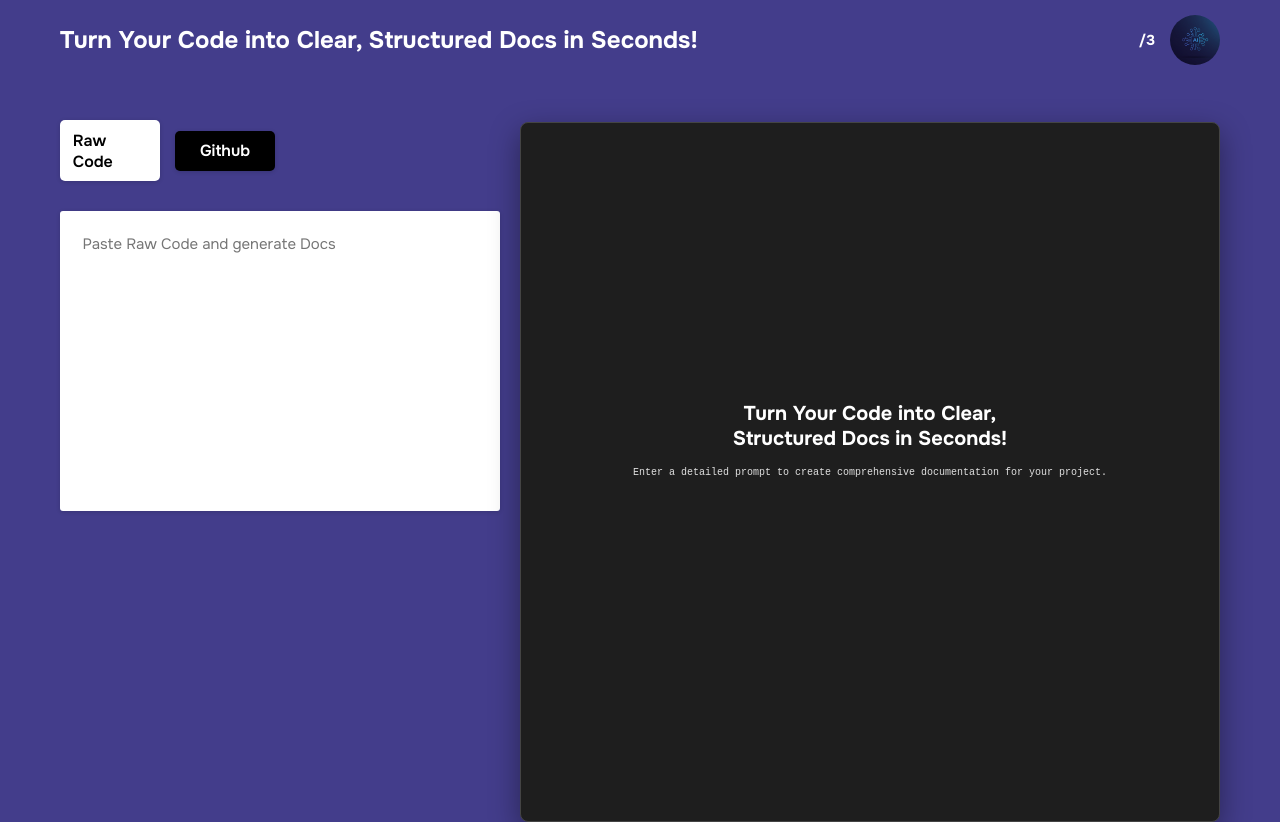
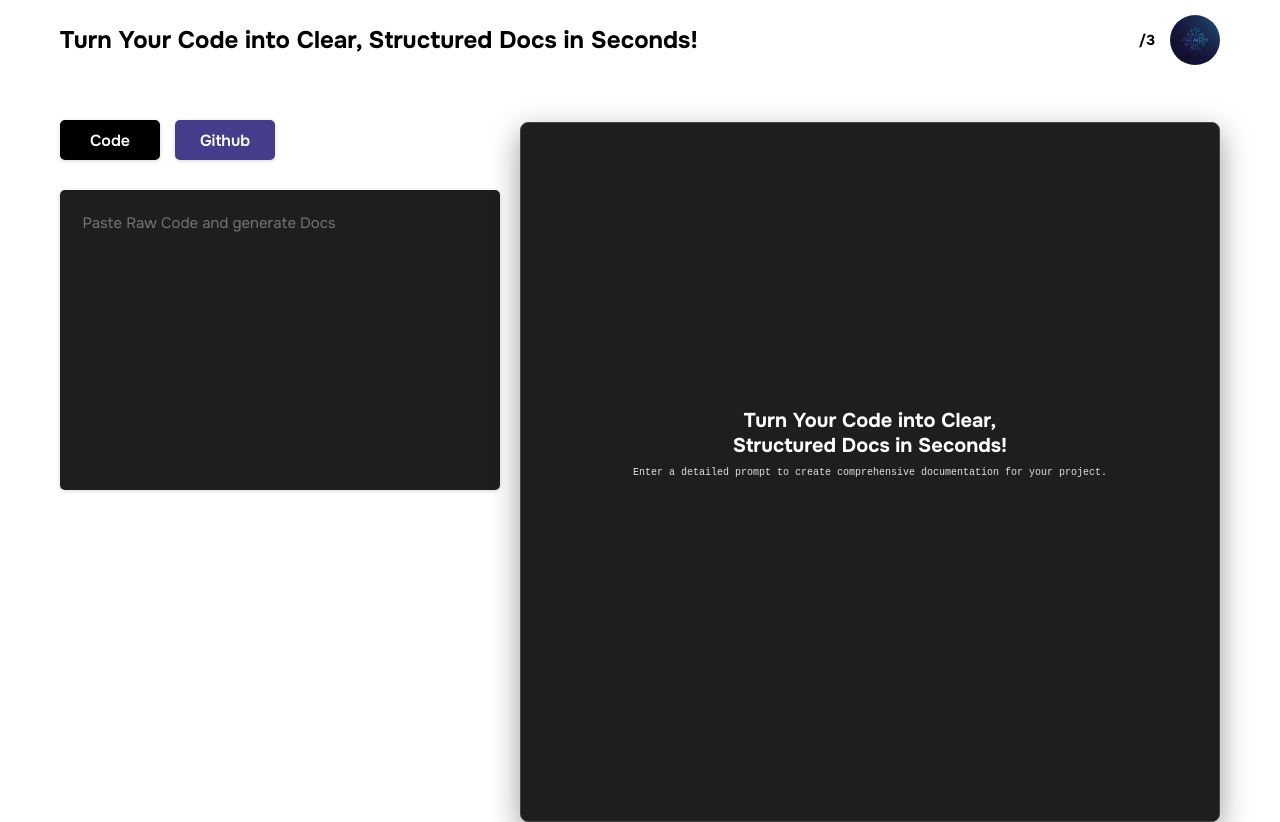
Before and after one commit to nuex001/AIDOC, a React (Vite) app: page / in a window 1280 px wide. Built offline with nearby package versions, Linux system fonts and the light colour scheme; no server answers; sample sign-in values are in the browser's storage.

Commit message:
worked on changing the colors to a better friendly environment

```diff
--- a/src/assets/css/home.css
+++ b/src/assets/css/home.css
@@ -76,12 +76,11 @@
   font-family: "Onest", sans-serif;
   font-size: 1.6em;
   font-weight: 600;
-  color: var(--text);
   padding: 0.6em 0.8em;
   align-items: center;
   justify-content: center;
   gap: 0.5em;
-  color: var(--text);
+  color: var(--bg);
   background: var(--header);
   border: none;
   outline: none;
@@ -92,7 +91,7 @@
 }
 
 .container .home main ul li.active {
-  color: var(--header);
+  color: var(--bg);
   background: var(--text);
 }
 
@@ -107,12 +106,12 @@
   outline: none;
   font-family: "Onest", sans-serif;
   font-size: 1.5em;
-  color: var(--header);
-  background: var(--text);
+  color: var(--bg);
+  background-color: #1e1e1e;
   padding: 1.5em;
   box-shadow: rgba(0, 0, 0, 0.16) 0px 1px 4px;
   margin-top: 2em;
-  border-radius: 3px;
+  border-radius: 5px;
 }
 /* WebKit browsers (Chrome, Edge, Safari) */
 .container .home main textarea::-webkit-scrollbar {
@@ -159,7 +158,7 @@
   font-size: 1.8em;
   letter-spacing: -1px;
   font-weight: 600;
-  color: var(--text);
+  color: var(--bg);
   padding: 0.8em 0.8em;
   align-items: center;
   justify-content: center;
@@ -185,11 +184,11 @@
   width: 300px;
   text-align: center;
   position: absolute;
-  top: 48%;
+  top: 49%;
   left: 50%;
   transform: translate(-50%, -50%);
   font-size: 2em;
-  color: var(--text);
+  color: var(--bg);
 }
 
 /*  */
--- a/src/components/pages/Home.jsx
+++ b/src/components/pages/Home.jsx
@@ -151,7 +151,7 @@ function Home() {
               onClick={setSectionStageFunc}
               data-index="0"
             >
-              Raw Code
+              Code
             </li>
             <li
               className={sectionStage === 1 ? "active" : ""}
--- a/src/index.css
+++ b/src/index.css
@@ -12,9 +12,9 @@ font-family: "Raleway", serif;
 */
 
 :root {
-  --bg: #433D8B;
-  --text: #fff;
-  --header: #000;
+  --bg: #fff;
+  --text: #000;
+  --header: #433D8B;
 }
 
 body{
@@ -60,7 +60,7 @@ body{
   font-size: 2em;
   letter-spacing: -1px;
   font-weight: 600;
-  color: var(--text);
+  color: var(--bg);
   padding: 0.8em 0.8em;
   align-items: center;
   justify-content: center;
--- a/src/utils/utils.js
+++ b/src/utils/utils.js
@@ -6,26 +6,26 @@ export const style = {
       ...base,
       backgroundColor: "var(--text)",
       height: "45px",
-      color: "var(--header)",
-      borderColor: "var(--header)",
+      color: "var(--bg)",
+      borderColor: "var(--bg)",
       outline: "none",
       border: "none",
       borderStyle: "dotted",
     }),
-    singleValue: (provided) => ({ ...provided, color: "var(--header)" }),
+    singleValue: (provided) => ({ ...provided, color: "var(--bg)" }),
     menu: (provided) => ({ ...provided, backgroundColor: "var(--text)" }),
     input: (provided) => ({
       ...provided,
-      color: "var(--header)", // Ensures typed input header color
+      color: "var(--bg)", // Ensures typed input bg color
     }),
     placeholder: (provided) => ({
       ...provided,
-      color: "var(--header)", // Ensures placeholder header color
+      color: "var(--bg)", // Ensures placeholder bg color
     }),
     option: (provided, state) => ({
       ...provided,
       backgroundColor: state.isSelected ? "var(--text)" : "var(--text)",
-      color: "var(--header)",
+      color: "var(--bg)",
       "&:hover": { backgroundColor: "var(--text)" },
     }),
   };
```
Also changed, not shown: 1 other file (tests, documents, lock files or other folders).
